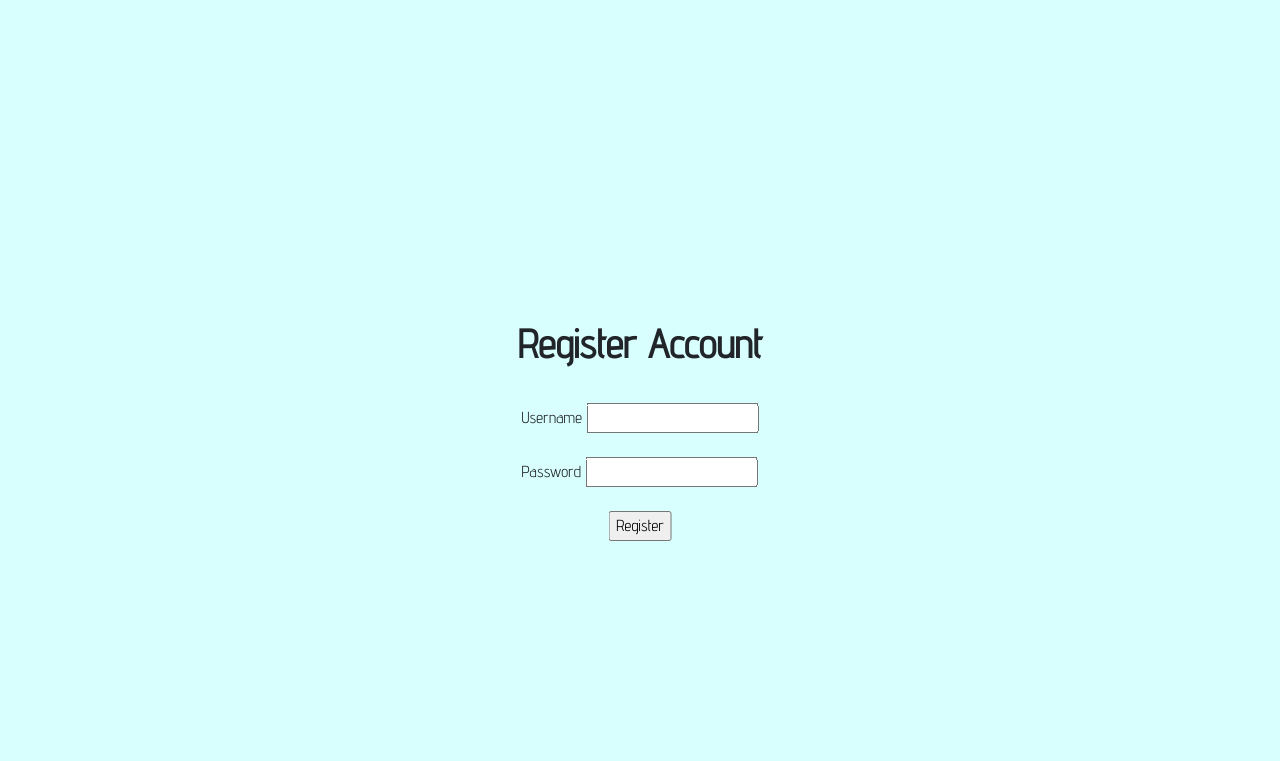
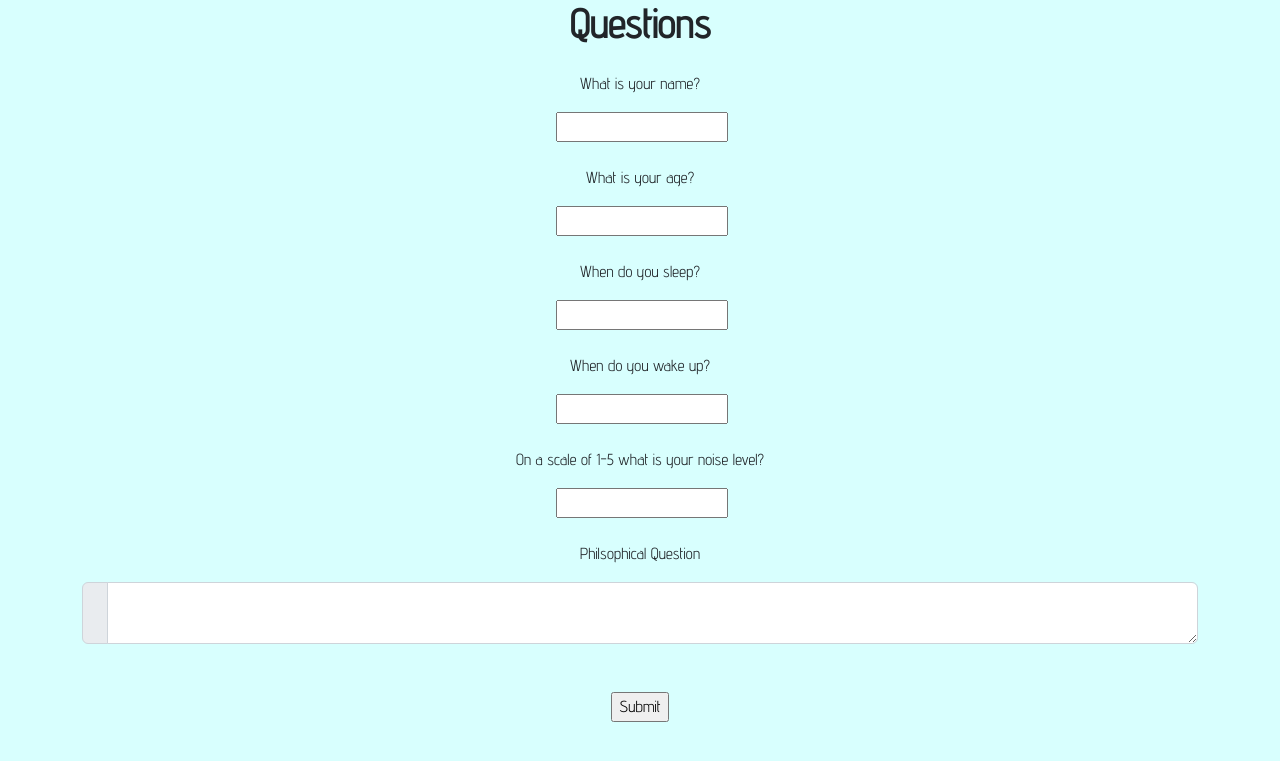
Before and after one commit to sidsrivastava001/Peritas, a Flask app: template templates/response.html in a window 1280 px wide. Shown: the top 761 px of the page. Run offline with Flask 2, Linux system fonts and the light colour scheme; the template is opened without the code that fills it, so the values that code supplies are empty.

Commit message:
quetsions page

```diff
--- a/templates/base.html
+++ b/templates/base.html
@@ -6,7 +6,7 @@
         <title>{% block title %}{% endblock %}</title>
         <link href="https://cdn.jsdelivr.net/npm/bootstrap@5.2.2/dist/css/bootstrap.min.css" rel="stylesheet" integrity="sha384-Zenh87qX5JnK2Jl0vWa8Ck2rdkQ2Bzep5IDxbcnCeuOxjzrPF/et3URy9Bv1WTRi" crossorigin="anonymous">
     </head>
-    <body style="background-color: rgb(216, 255, 254); font-family:'Advent Pro'"">
+    <body style="background-color: rgb(216, 255, 254); font-family:'Advent Pro'">
             {% block content %}
             {% endblock %}
         <script src="https://cdn.jsdelivr.net/npm/bootstrap@5.2.2/dist/js/bootstrap.bundle.min.js" integrity="sha384-OERcA2EqjJCMA+/3y+gxIOqMEjwtxJY7qPCqsdltbNJuaOe923+mo//f6V8Qbsw3" crossorigin="anonymous"></script>
--- a/templates/response.html
+++ b/templates/response.html
@@ -5,19 +5,90 @@
 {% endblock %}
 
 {% block content %}
-  <header><h1 class="fw-bolder position-absolute bottom-50 start-50 translate-middle">Register Account</h1></header>
+  <header><h1 class="fw-bolder position-absolute top-0 start-50 translate-middle-x">Questions</h1></header>
   <form method="post">
-    <div class="position-absolute top-50 start-50 translate-middle">
-      <br> <br> <br> <br> <br> <br>
-      <label for="username">Username</label>
-      <input name="username" id="username" required> <br><br>
-      <label for="password">Password</label>
-      <input type="password" name="password" id="password" required> <br><br>
+
+    <br><br><br>
+
+    <div class="container text-center">
       <div class="row">
-        <div class="col"></div>
-        <div class="col"><input type="submit" value="Register"></div>
-        <div class="col"></div>
+        <div class="col-sm">
+            <p>What is your name?</p>
+        </div>
       </div>
+      <div class="row">
+        <div class="col">
+            <label for="name"></label>
+            <input type="name" name="name" id="name" required>
+        </div>
+      </div>
+      <div class="row">
+        <div class="col-sm">
+            <br><p>What is your age?</p>
+        </div>
+      </div>
+      <div class="row">
+        <div class="col">
+            <label for="age"></label>
+            <input type="age" name="age" id="age" required>
+        </div>
+      </div>
+      <div class="row">
+        <div class="col-sm">
+            <br><p>When do you sleep?</p>
+        </div>
+      </div>
+      <div class="row">
+        <div class="col">
+            <label for="sleep"></label>
+            <input type="sleep" name="sleep" id="sleep" required>
+        </div>
+      </div>
+
+      <div class="row">
+        <div class="col-sm">
+            <br><p>When do you wake up?</p>
+        </div>
+      </div>
+      <div class="row">
+        <div class="col">
+            <label for="wake"></label>
+            <input type="wake" name="wake" id="wake" required>
+        </div>
+      </div>
+
+      <div class="row">
+        <div class="col-sm">
+            <br><p>On a scale of 1-5 what is your noise level?</p>
+        </div>
+      </div>
+      <div class="row">
+        <div class="col">
+            <label for="noise"></label>
+            <input type="noise" name="noise" id="noise" required>
+        </div>
+      </div>
+
+      <div class="row">
+        <div class="col-sm">
+            <br><p>Philsophical Question</p>
+        </div>
+      </div>
+      <div class="row">
+        <div class="col">
+            <div class="input-group">
+                <span class="input-group-text"></span> <br><br>
+                <textarea class="form-control" aria-label="With textarea"></textarea>
+              </div>
+        </div>
+      </div>
+
+      <div class="row">
+            <div class="col"> <br><br>
+                <input type="submit" value="Submit">
+            </div>
+      </div>
+
     </div>
   </form>
 {% endblock %}
--- a/testhtml.py
+++ b/testhtml.py
@@ -4,7 +4,7 @@ app = Flask(__name__)
 
 @app.route("/")
 def home():
-    return render_template("index.html")
+    return render_template("response.html")
 
 @app.route("/register")
 def register():
```
